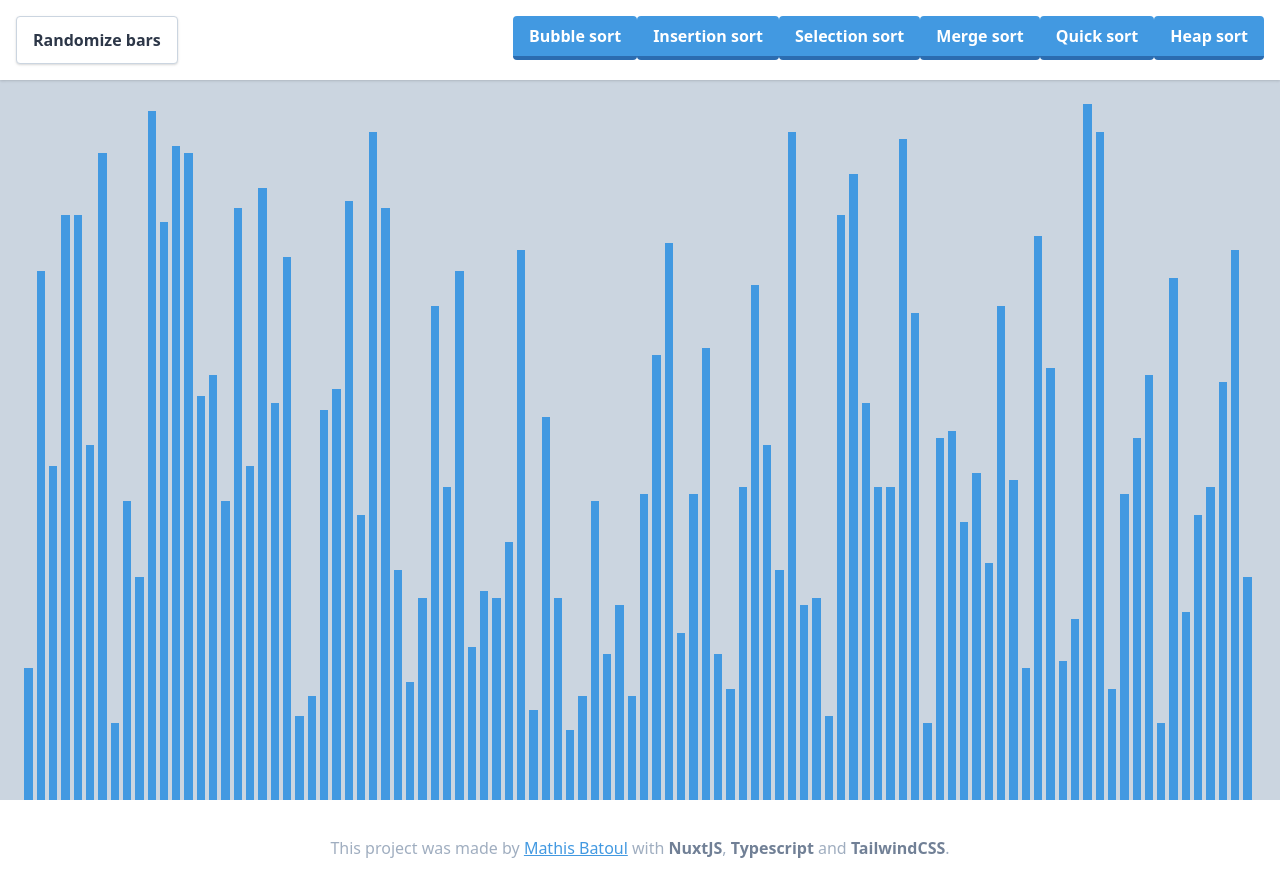
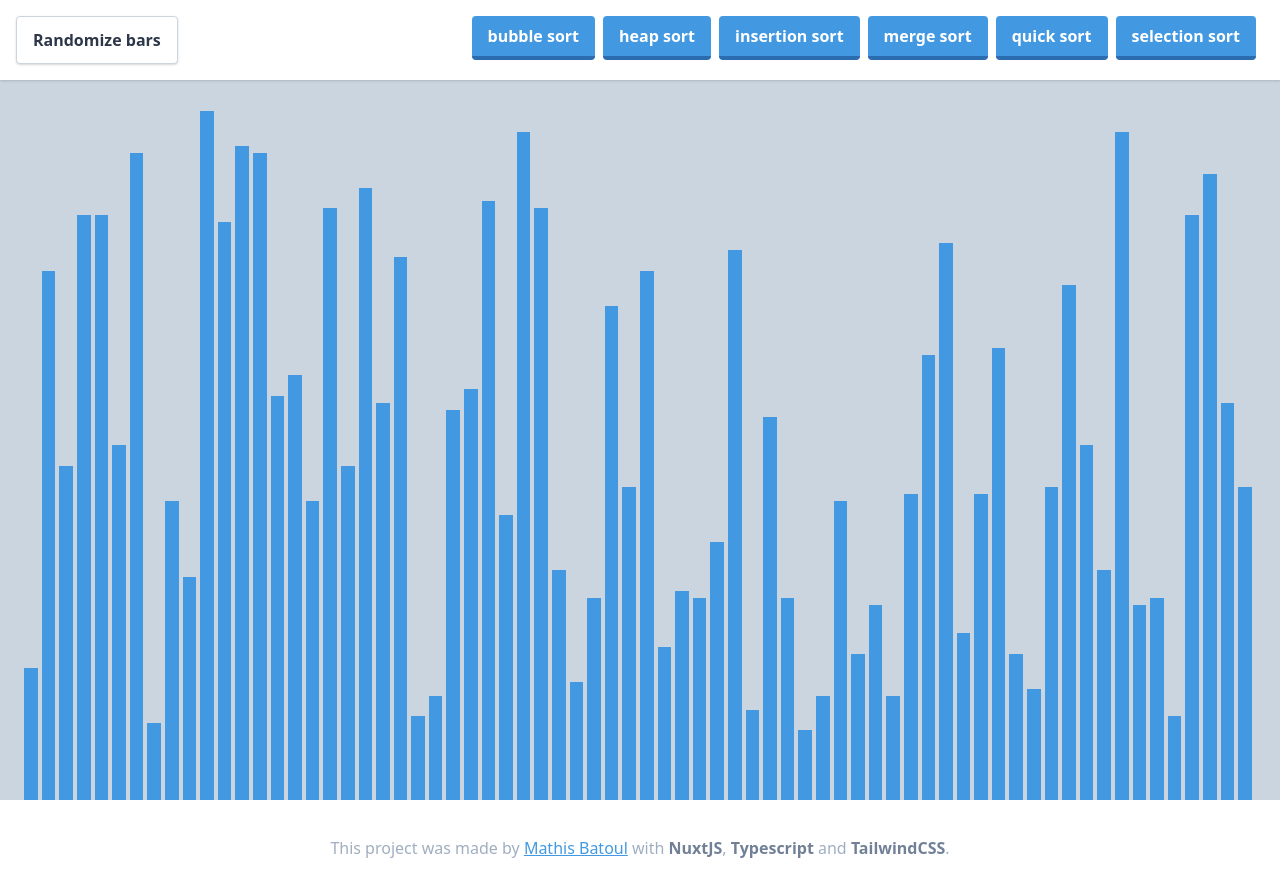
Before and after one commit to mbatoul/sorting-visualizer, a Nuxt app: page /Main in a window 1280 px wide. Built offline with nearby package versions, Linux system fonts and the light colour scheme.

Commit message:
Animate sorted array

```diff
--- a/pages/Main.vue
+++ b/pages/Main.vue
@@ -4,51 +4,27 @@
       <div id="navbar" class='p-4 h-full flex justify-between'>
         <div class='flex'>
           <button
-            class="bg-white hover:bg-gray-100 text-gray-800 font-semibold py-2 px-4 border border-gray-400 rounded shadow mr-1"
+            v-bind:class='randomizeBarsButtonClasses()'
             v-on:click='randomizeBars()'
           >
             Randomize bars
           </button>
         </div>
+        <div class='flex'>
+          <div
+            class="mr-2"
+            v-for='(algorithm, index) in algorithms'
+            v-bind:key='index'
+          >
+            <button
+              v-bind:class='algoButtonClasses()'
+              v-on:click="startSorting(algorithm)"
+            >
+              {{ algorithm }} sort
+            </button>
+          </div>
+        </div>
 
-        <div>
-          <button
-            v-bind:class='algoButtonClasses()'
-            v-on:click="$bubbleSort()"
-          >
-            Bubble sort
-          </button>
-          <button
-            v-bind:class='algoButtonClasses()'
-            v-on:click="$insertionSort()"
-          >
-            Insertion sort
-          </button>
-          <button
-            v-bind:class='algoButtonClasses()'
-            v-on:click="$selectionSort()"
-          >
-            Selection sort
-          </button>
-          <button
-            v-bind:class='algoButtonClasses()'
-            v-on:click="$mergeSort()"
-          >
-            Merge sort
-          </button>
-          <button
-            v-bind:class='algoButtonClasses()'
-            v-on:click="$quickSort()"
-          >
-            Quick sort
-          </button>
-          <button
-            v-bind:class='algoButtonClasses()'
-            v-on:click="$heapSort()"
-          >
-            Heap sort
-          </button>
-        </div>
       </div>
     </div>
 
@@ -74,6 +50,7 @@
 <script lang="ts">
 import Vue from 'vue';
 import store from "@/store";
+import { timer, delayInMs, swap, numberOfBars } from '~/plugins/utils';
 
 export default Vue.extend({
   name: 'Main',
@@ -82,23 +59,77 @@ export default Vue.extend({
     arrayOfBars: function(): number[] {
       return this.$store.state.arrayOfBars;
     },
+    algorithms: function(): number[] {
+      return this.$store.state.algorithms;
+    },
   },
 
   methods: {
+    resetPointers: function (): void {
+      this.$store.dispatch('setPointerOne', null);
+      this.$store.dispatch('setPointerTwo', null);
+    },
     randomizeBars: function (): void {
-      this.$store.commit('randomizeBars');
+      if (this.$store.state.isRunning) return;
+
+      this.$store.dispatch('replaceSortedArray', []);
+      this.$store.dispatch('randomizeBars');
     },
     barColor: function (index: number): string {
       if (index === this.$store.state.pointerOne) {
+        return 'bg-red-500';
+      } else if (index === this.$store.state.pointerTwo) {
         return 'bg-green-500';
-      } else if (index === this.$store.state.pointerTwo) {
-        return 'bg-red-500';
+      } else if (this.$store.state.sortedArray.includes(index)) {
+        return 'bg-pink-500';
       } else {
         return 'bg-blue-500';
       }
     },
     algoButtonClasses: function(): string {
-      return 'bg-blue-500 hover:bg-blue-400 text-white font-bold py-2 px-4 border-b-4 border-blue-700 hover:border-blue-500 rounded'
+      if (this.$store.state.isRunning) {
+        return 'bg-blue-500 text-white font-bold py-2 px-4 rounded opacity-50 cursor-not-allowed';
+      } else {
+        return 'bg-blue-500 hover:bg-blue-400 text-white font-bold py-2 px-4 border-b-4 border-blue-700 hover:border-blue-500 rounded';
+      }
+    },
+    randomizeBarsButtonClasses: function (): string {
+      if (this.$store.state.isRunning) {
+        return 'bg-white hover:bg-gray-100 text-gray-800 font-semibold py-2 px-4 border border-gray-400 rounded shadow mr-1 opacity-50 cursor-not-allowed';
+      } else {
+        return 'bg-white hover:bg-gray-100 text-gray-800 font-semibold py-2 px-4 border border-gray-400 rounded shadow mr-1';
+      }
+    },
+    startSorting: async function (algorithm: string): Promise<void> {
+      if (this.$store.state.isRunning) return;
+
+      this.$store.dispatch('toggleIsRunning');
+      switch(algorithm) {
+        case 'bubble':
+          await this.$bubbleSort();
+          break;
+        case 'insertion':
+          await this.$insertionSort();
+          break;
+        case 'selection':
+          await this.$selectionSort();
+          break;
+        case 'merge':
+          await this.$mergeSort();
+          break;
+        case 'quick':
+          await this.$quickSort();
+          break;
+        case 'heap':
+          await this.$heapSort();
+          break;
+      }
+      this.resetPointers();
+      for (let i = this.$store.state.arrayOfBars.length; i >= 0; i--) {
+        this.$store.dispatch('addToSortedArray', i);
+        await timer(delayInMs(numberOfBars));
+      }
+      this.$store.dispatch('toggleIsRunning');
     }
   },
 
--- a/plugins/utils.ts
+++ b/plugins/utils.ts
@@ -11,7 +11,7 @@ export const timer = function (ms: number): Promise<void> {
 }
 
 export const delayInMs = function (numberOfBars: number): number {
-  return 1 / numberOfBars * 10;
+  return 0.5;
 }
 
 export const randomNumberBetween = function (min: number, max: number): number {
@@ -24,4 +24,4 @@ export const swap = function (i: number, j: number, array: number[]): void {
   array[j] = tmp;
 }
 
-export const numberOfBars = 100;
+export const numberOfBars = 70;
--- a/store/index.ts
+++ b/store/index.ts
@@ -4,15 +4,31 @@ import { numberOfBars, randomNumberBetween } from '~/plugins/utils';
 const createStore = () => {
   return new Vuex.Store({
     state: {
-      arrayOfBars: <number[]> [],
-      pointerOne: <any> null,
-      pointerTwo: <any> null,
-      pivot: <any> null,
+      arrayOfBars: [] as number[],
+      sortedArray: [] as number[],
+      pointerOne: null as any,
+      pointerTwo: null as any,
+      pivot: null as any,
+      isRunning: false as boolean,
+      algorithms: [
+        'bubble',
+        'heap',
+        'insertion',
+        'merge',
+        'quick',
+        'selection'
+      ] as string[]
     },
 
     mutations: {
       replaceArrayOfBars: async function (state, newArray: number[]): Promise<void> {
         state.arrayOfBars = newArray;
+      },
+      addToSortedArray: function (state, index: number) {
+        state.sortedArray.push(index);
+      },
+      replaceSortedArray: function (state, newArray: number[]): void {
+        state.sortedArray = newArray;
       },
       setPointerOne: function (state, index: number): void {
         state.pointerOne = index;
@@ -31,11 +47,20 @@ const createStore = () => {
         }
         state.arrayOfBars = array;
       },
+      toggleIsRunning(state): void {
+        state.isRunning = !state.isRunning
+      }
     },
 
     actions: {
       replaceArrayOfBars: async function (context, newArray: number[]): Promise<void> {
         context.commit('replaceArrayOfBars', newArray);
+      },
+      replaceSortedArray: async function (context, newArray: number[]): Promise<void> {
+        context.commit('replaceSortedArray', newArray);
+      },
+      addToSortedArray: function (context, index: number) {
+        context.commit('addToSortedArray', index);
       },
       setPointerOne: function (context, index: number): void {
         context.commit('setPointerOne', index)
@@ -48,6 +73,9 @@ const createStore = () => {
       },
       randomizeBars: function (context) {
         context.commit('randomizeBars')
+      },
+      toggleIsRunning: function (context) {
+        context.commit('toggleIsRunning');
       }
     }
   });
```
